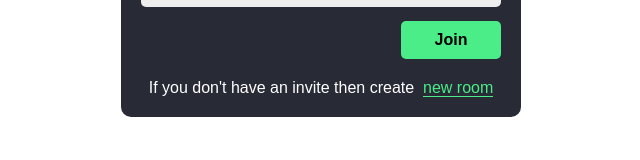
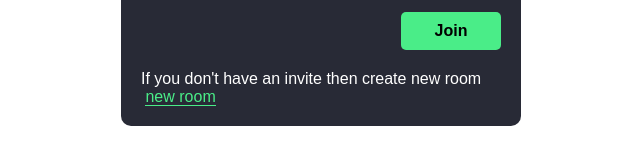
Before and after one commit to akhil27styles/Code-Collab, a React (Create React App) app: page / in a window 1280 px wide. Shown: the part 436-596 px from the top of the page, without its empty margins (319-959 px from the left). Built offline with nearby package versions, Linux system fonts and the light colour scheme.

Commit message:
created-i18nfile

```diff
--- /dev/null
+++ b/src/constants/en.js
@@ -0,0 +1,10 @@
+const i18n = {
+    pasteInvitationRoomId: 'Paste invitation Room Id',
+    createNewRoom: "If you don't have an invite then create new room",
+    join: 'Join',
+    shareRoomInvite: 'SHARE ROOM INVITE',
+    leaveButton: 'LEAVE BUTTON',
+    newroom:'new room',
+  };
+
+  export default i18n;
--- a/src/pages/EditorPage/EditorPage.js
+++ b/src/pages/EditorPage/EditorPage.js
@@ -5,7 +5,7 @@ import { initSocket } from '../../socket';
 import ACTIONS from '../../constants/Actions';
 import { Navigate, useLocation, useNavigate, useParams } from 'react-router';
 import { toast } from 'react-hot-toast';
-
+import i18n from '../../constants/en';
 const EditorPage = () => {
   const socketRef=useRef(null);
   const codeRef=useRef(null);
@@ -97,8 +97,8 @@ function leaveRoom(){
               ))}
           </div>
         </div>
-        <button className='btn copyBtn' onClick={copyRoomId}>SHARE ROOM INVITE</button>
-        <button className='btn leaveBtn' onClick={leaveRoom}>LEAVE BUTTON</button>
+        <button className='btn copyBtn' onClick={copyRoomId}>{i18n.shareRoomInvite}</button>
+        <button className='btn leaveBtn' onClick={leaveRoom}>{i18n.leaveButton}</button>
       </div>
       <div className='edtiroWrap'>
         <Ide socketRef={ socketRef} roomId={roomId}/>
--- a/src/pages/Home/Home.js
+++ b/src/pages/Home/Home.js
@@ -3,6 +3,7 @@ import { v4 as uuidv4 } from 'uuid';
 import toast from 'react-hot-toast'
 import { Link } from 'react-router-dom';
 import { useNavigate } from 'react-router-dom';
+import i18n from '../../constants/en';
 const Home = () => {
   const navigate=useNavigate();
   const [roomId,setRoomid]=useState('');
@@ -34,7 +35,7 @@ const Home = () => {
     <div className='homePageWrapper'>
         <div className='formWrapper'>
             <img src="/" className="homePageLogo" alt="code-collab"/>
-            <h4 className='mainLabel'>Paste invitation Room Id</h4>
+            <h4 className='mainLabel'>{i18n.pasteInvitationRoomId}</h4>
             <div className='inputGroup'>
                <input type="text" className='inputBox'
                 placeholder='ROOM ID'
@@ -46,9 +47,9 @@ const Home = () => {
                  onChange={(e)=>setusername(e.target.value)}
                  value={username}
                  onKeyUp={handleInputEnter}/>
-               <button className='btn joinBtn' onClick={joinRoom}>Join</button>
-               <span className='createInfo'>If you don't have an invite then create &nbsp;
-               <Link onClick={createNewRoom}  className='createNewBtn'>new room</Link>
+               <button className='btn joinBtn' onClick={joinRoom}>{i18n.join}</button>
+               <span className='createInfo'>{i18n.createNewRoom} &nbsp;
+               <Link onClick={createNewRoom}  className='createNewBtn'>{i18n.newroom}</Link>
                </span>
             </div>
         </div>
```
